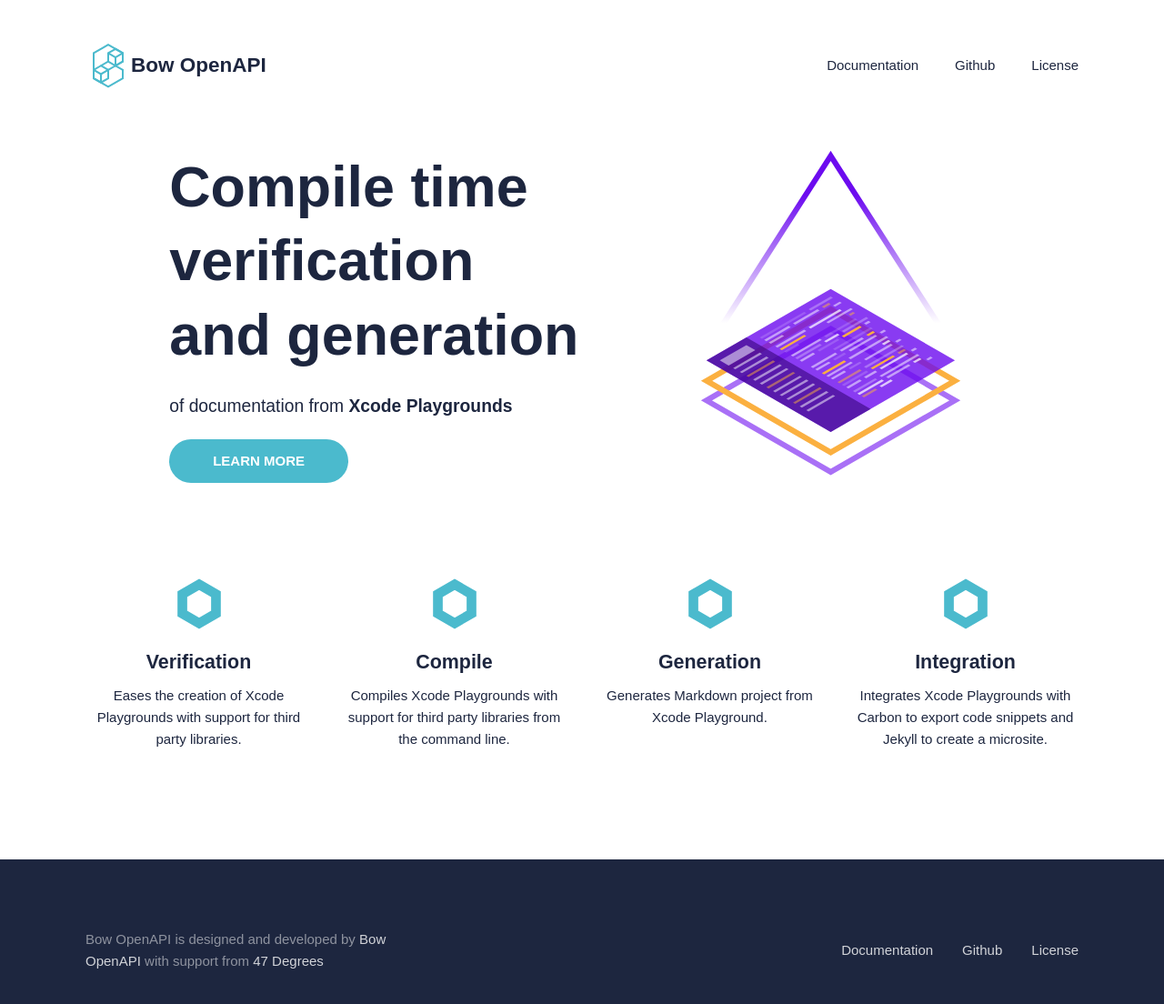
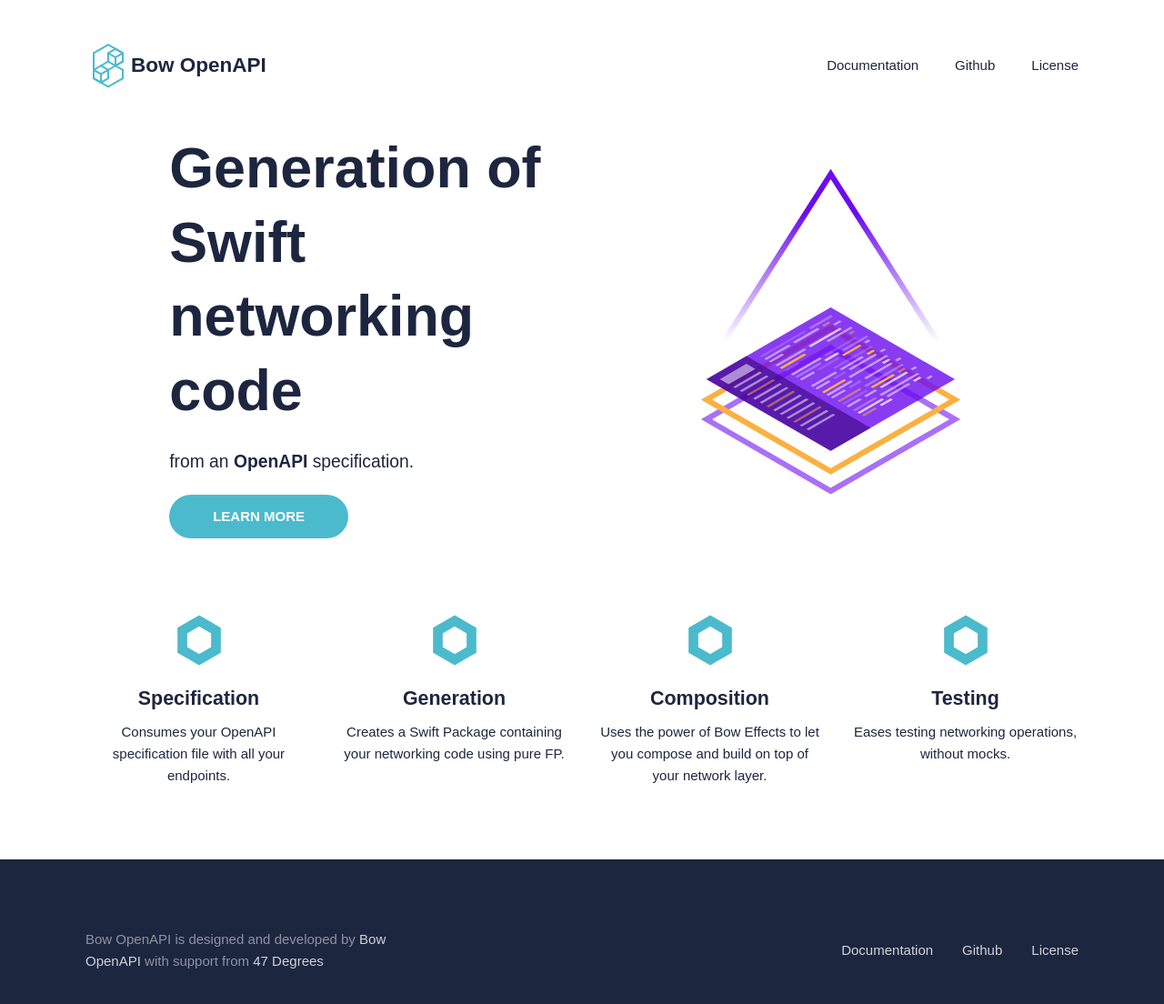
Before and after one commit to bow-swift/bow-openapi, a Jekyll site: the page built from docs/index.md, in a window 1280 px wide and 1145 px high. Shown: the top 1104 px of the window at 91% size. Built offline with Jekyll 4.4.1, drawn with Linux system fonts in a browser that asks for light colours; some web fonts are replaced.

Commit message:
Front page content (#22)
* Edit features

* Edit main page

* Update license link

```diff
--- a/docs/_data/features.yml
+++ b/docs/_data/features.yml
@@ -1,16 +1,16 @@
 content:
-    - title: Verification
-      description: Eases the creation of Xcode Playgrounds with support for third party libraries.
+    - title: Specification
+      description: Consumes your OpenAPI specification file with all your endpoints.
       icon: img/main-image-primary.svg
 
-    - title: Compile
-      description: Compiles Xcode Playgrounds with support for third party libraries from the command line.
+    - title: Generation
+      description: Creates a Swift Package containing your networking code using pure FP.
       icon: img/main-image-secondary.svg
 
-    - title: Generation
-      description: Generates Markdown project from Xcode Playground.
+    - title: Composition
+      description: Uses the power of Bow Effects to let you compose and build on top of your network layer.
       icon: img/main-image-tertiary.svg
 
-    - title: Integration
-      description: Integrates Xcode Playgrounds with Carbon to export code snippets and Jekyll to create a microsite.
+    - title: Testing
+      description: Eases testing networking operations, without mocks.
       icon: img/main-image-quaternary.svg
--- a/docs/_data/menu.yml
+++ b/docs/_data/menu.yml
@@ -6,4 +6,4 @@
       url: https://github.com/bow-swift/bow-openapi
 
     - title: License
-      url: https://github.com/bow-swift/bow-openapi/blob/develop/LICENSE
+      url: https://openapi.bow-swift.io/docs/legal/license/
--- a/docs/_includes/_header.html
+++ b/docs/_includes/_header.html
@@ -2,7 +2,7 @@
     <div class="wrapper">
         <div class="header-flex">
             <div class="header-text">
-                <h1>Compile time verification and generation <span>of documentation from <strong>Xcode Playgrounds</strong></span></h1>
+                <h1>Generation of Swift networking code <span>from an <strong>OpenAPI</strong> specification.</span></h1>
                 <a class="header-button" href="{{ site.baseurl }}/docs/" title="Docs">Learn more</a>
             </div>
             <div class="header-image">
```
